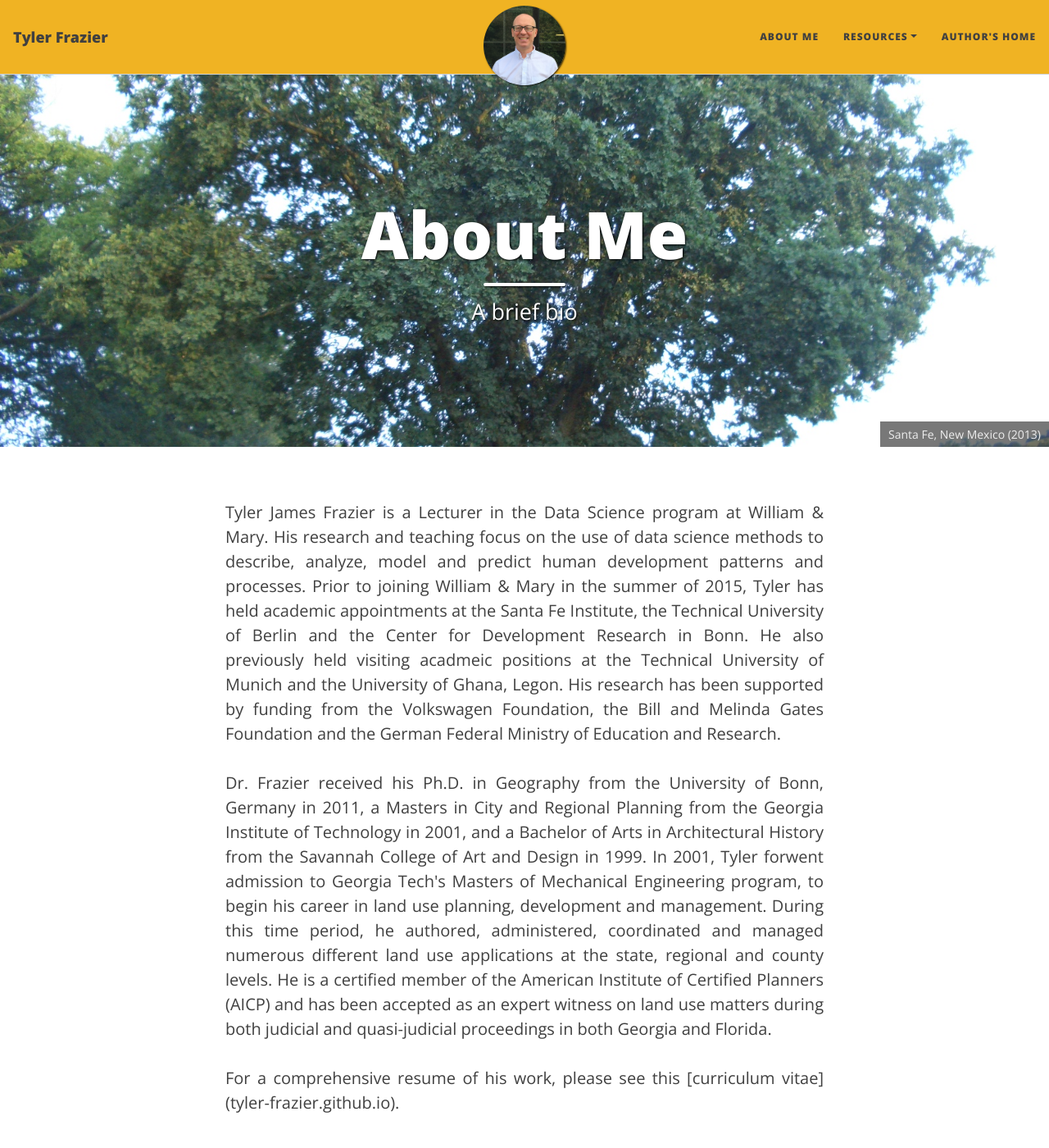
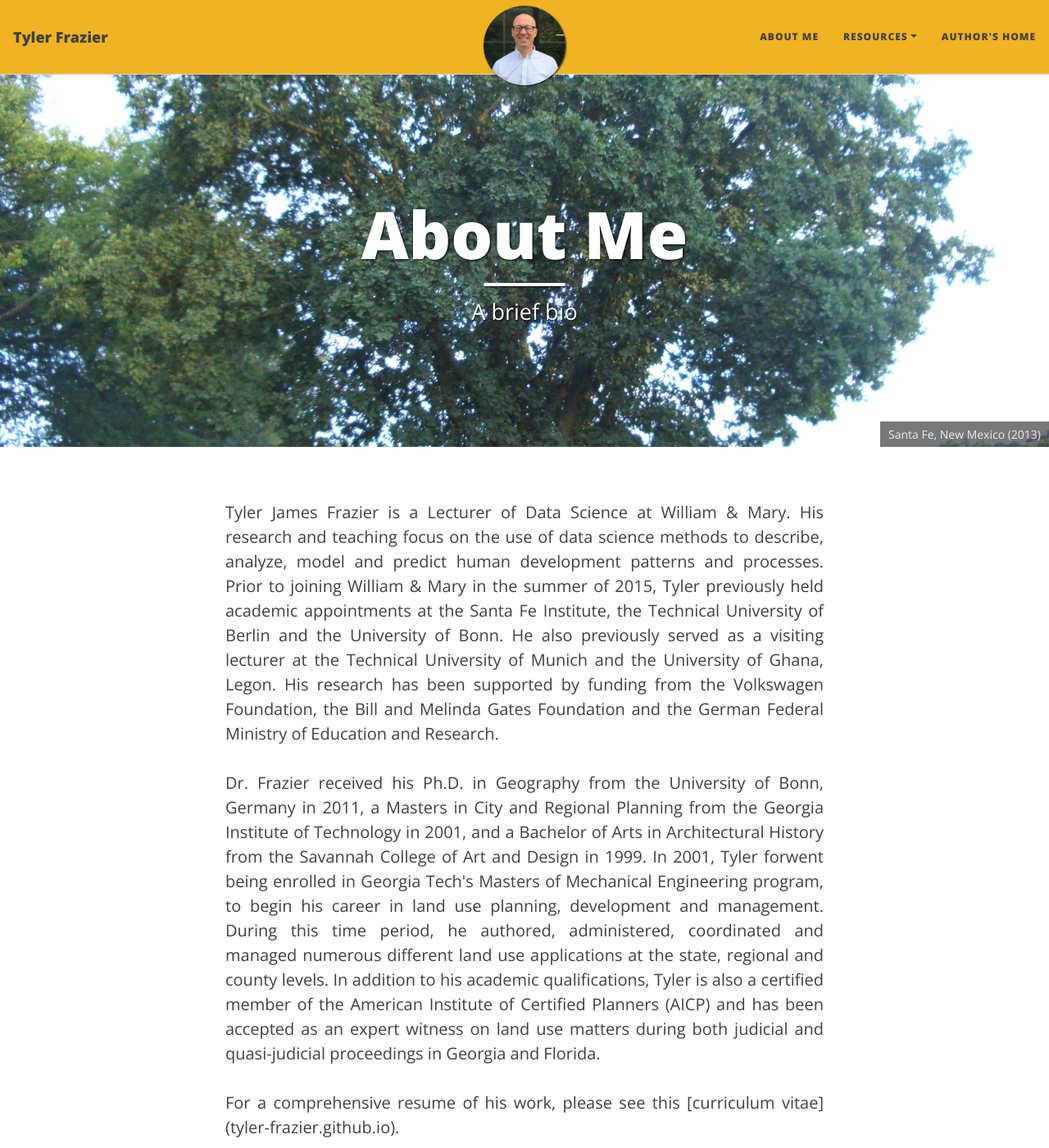
Before and after one commit to tyler-frazier/tyler-frazier.github.io, a Jekyll site: the page built from aboutme.md, in a window 1280 px wide and 1400 px high. Shown: the whole window at 82% size. Built offline with Jekyll 4.4.1, drawn with Linux system fonts in a browser that asks for light colours; nearby versions of some CDN libraries.

Commit message:
Update aboutme.md

```diff
--- a/aboutme.md
+++ b/aboutme.md
@@ -16,12 +16,12 @@ cover-img:
   margin-bottom: 15px;
   text-align: justify;">
 
-Tyler James Frazier is a Lecturer in the Data Science program at William & Mary.  His research and teaching focus on the use of data science methods to describe, analyze, model and predict human development patterns and processes.  Prior to joining William & Mary in the summer of 2015, Tyler has held academic appointments at the Santa Fe Institute, the Technical University of Berlin and the Center for Development Research in Bonn. He also previously held visiting acadmeic positions at the Technical University of Munich and the University of Ghana, Legon.  His research has been supported by funding from the Volkswagen Foundation, the Bill and Melinda Gates Foundation and the German Federal Ministry of Education and Research.
+Tyler James Frazier is a Lecturer of Data Science at William & Mary.  His research and teaching focus on the use of data science methods to describe, analyze, model and predict human development patterns and processes.  Prior to joining William & Mary in the summer of 2015, Tyler previously held academic appointments at the Santa Fe Institute, the Technical University of Berlin and the University of Bonn. He also previously served as a visiting lecturer at the Technical University of Munich and the University of Ghana, Legon.  His research has been supported by funding from the Volkswagen Foundation, the Bill and Melinda Gates Foundation and the German Federal Ministry of Education and Research.
 
 <br>
 <br>
 
-Dr. Frazier received his Ph.D. in Geography from the University of Bonn, Germany in 2011, a Masters in City and Regional Planning from the Georgia Institute of Technology in 2001, and a Bachelor of Arts in Architectural History from the Savannah College of Art and Design in 1999.  In 2001, Tyler forwent admission to Georgia Tech's Masters of Mechanical Engineering program, to begin his career in land use planning, development and management.  During this time period, he authored, administered, coordinated and managed numerous different land use applications at the state, regional and county levels.  He is a certified member of the American Institute of Certified Planners (AICP) and has been accepted as an expert witness on land use matters during both judicial and quasi-judicial proceedings in both Georgia and Florida.
+Dr. Frazier received his Ph.D. in Geography from the University of Bonn, Germany in 2011, a Masters in City and Regional Planning from the Georgia Institute of Technology in 2001, and a Bachelor of Arts in Architectural History from the Savannah College of Art and Design in 1999.  In 2001, Tyler forwent being enrolled in Georgia Tech's Masters of Mechanical Engineering program, to begin his career in land use planning, development and management.  During this time period, he authored, administered, coordinated and managed numerous different land use applications at the state, regional and county levels.  In addition to his academic qualifications, Tyler is also a certified member of the American Institute of Certified Planners (AICP) and has been accepted as an expert witness on land use matters during both judicial and quasi-judicial proceedings in  Georgia and Florida.
 
 <br>
 <br>
```
